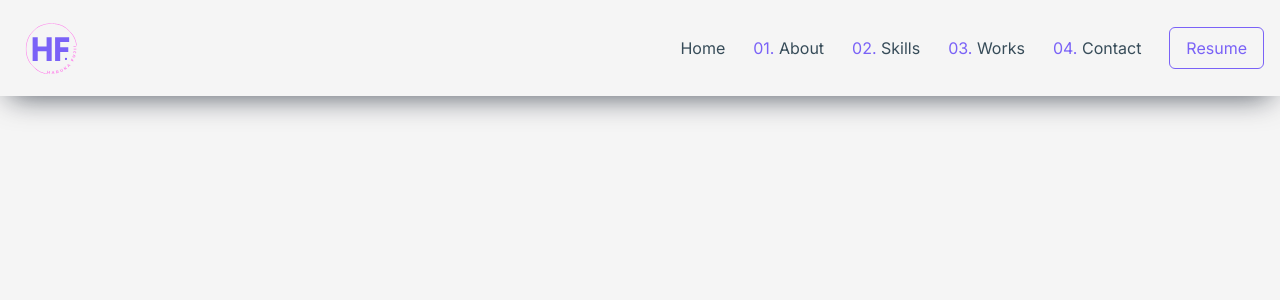
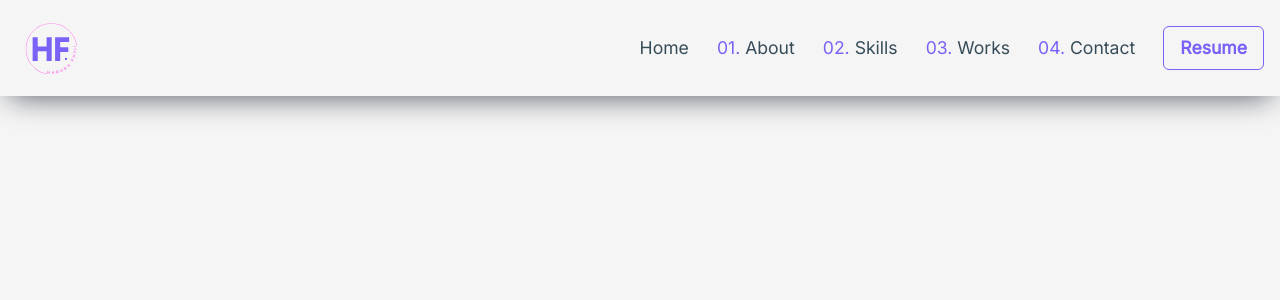
Before and after one commit to harukafujii13/portfolio, a Next.js app: page / in a window 1280 px wide. Shown: the top 300 px of the page. Built offline with nearby package versions, Linux system fonts and the light colour scheme.

Commit message:
added css

```diff
--- a/src/components/Nav/navbar.component.tsx
+++ b/src/components/Nav/navbar.component.tsx
@@ -5,7 +5,7 @@ import { motion } from 'framer-motion';
 
 export default function Navbar() {
   return (
-    <div className="w-full shadow-navbarShadow h-20 lg:h-[12vh] sticky top-0 z-50 bg-bg-light px-4 font-init">
+    <div className="w-full shadow-navbarShadow h-20 lg:h-[12vh] sticky top-0 z-50 bg-bg-light px-4 font-inter">
       <div className="max-w-container h-full mx-auto py-1 flex items-center justify-between">
         <motion.div
           initial={{ opacity: 0 }}
@@ -19,10 +19,10 @@ export default function Navbar() {
         </motion.div>
 
         <div className="hidden mdl:inline-flex items-center gap-7">
-          <ul className="flex text-[1rem] gap-7">
+          <ul className="flex text-[1.1rem] gap-7">
             <Link
               href="#home"
-              className="flex items-center gap-1 font-medium text-primary-gray hover:text-primary-purple cursor-pointer duration-300 nav-link font-medium">
+              className="flex items-center gap-1 font-medium text-primary-gray hover:text-primary-purple cursor-pointer duration-300 nav-link font-bold">
               <motion.li
                 initial={{ y: -10, opacity: 0 }}
                 animate={{ y: 0, opacity: 1 }}
@@ -33,7 +33,7 @@ export default function Navbar() {
 
             <Link
               href="#about"
-              className="flex items-center gap-1 font-medium text-primary-gray hover:text-primary-purple cursor-pointer duration-300 nav-link font-medium">
+              className="flex items-center gap-1 font-medium text-primary-gray hover:text-primary-purple cursor-pointer duration-300 nav-link font-bold">
               <motion.li
                 initial={{ y: -10, opacity: 0 }}
                 animate={{ y: 0.1, opacity: 1 }}
@@ -44,7 +44,7 @@ export default function Navbar() {
 
             <Link
               href="#skills"
-              className="flex items-center gap-1 font-medium text-primary-gray hover:text-primary-purple cursor-pointer duration-300 nav-link font-medium">
+              className="flex items-center gap-1 font-medium text-primary-gray hover:text-primary-purple cursor-pointer duration-300 nav-link font-bold">
               <motion.li
                 initial={{ y: -10, opacity: 0 }}
                 animate={{ y: 0.1, opacity: 1 }}
@@ -55,7 +55,7 @@ export default function Navbar() {
 
             <Link
               href="#Works"
-              className="flex items-center gap-1 font-medium text-primary-gray hover:text-primary-purple cursor-pointer duration-300 nav-link font-medium">
+              className="flex items-center gap-1 font-medium text-primary-gray hover:text-primary-purple cursor-pointer duration-300 nav-link font-bold">
               <motion.li
                 initial={{ y: -10, opacity: 0 }}
                 animate={{ y: 0.1, opacity: 1 }}
@@ -66,7 +66,7 @@ export default function Navbar() {
 
             <Link
               href="#Contact"
-              className="flex items-center gap-1 font-medium text-primary-gray hover:text-primary-purple cursor-pointer duration-300 nav-link font-medium">
+              className="flex items-center gap-1 font-medium text-primary-gray hover:text-primary-purple cursor-pointer duration-300 nav-link font-bold">
               <motion.li
                 initial={{ y: -10, opacity: 0 }}
                 animate={{ y: 0.1, opacity: 1 }}
@@ -83,7 +83,7 @@ export default function Navbar() {
               initial={{ opacity: 0 }}
               animate={{ opacity: 1 }}
               transition={{ delay: 0.5 }}
-              className="px-4 py-2 rounded-md text-primary-purple text-[1rem] border border-primary-purple hover:bg-hoverColor duration-300 font-medium">
+              className="px-4 py-2 rounded-md text-primary-purple text-[1.1rem] border border-primary-purple hover:bg-hoverColor duration-300 font-bold">
               Resume
             </motion.button>
           </a>
```
Also changed, not shown: src/app/Minimalist Photography Initials Letters Logo (65 × 65 px) (1).png (added).
